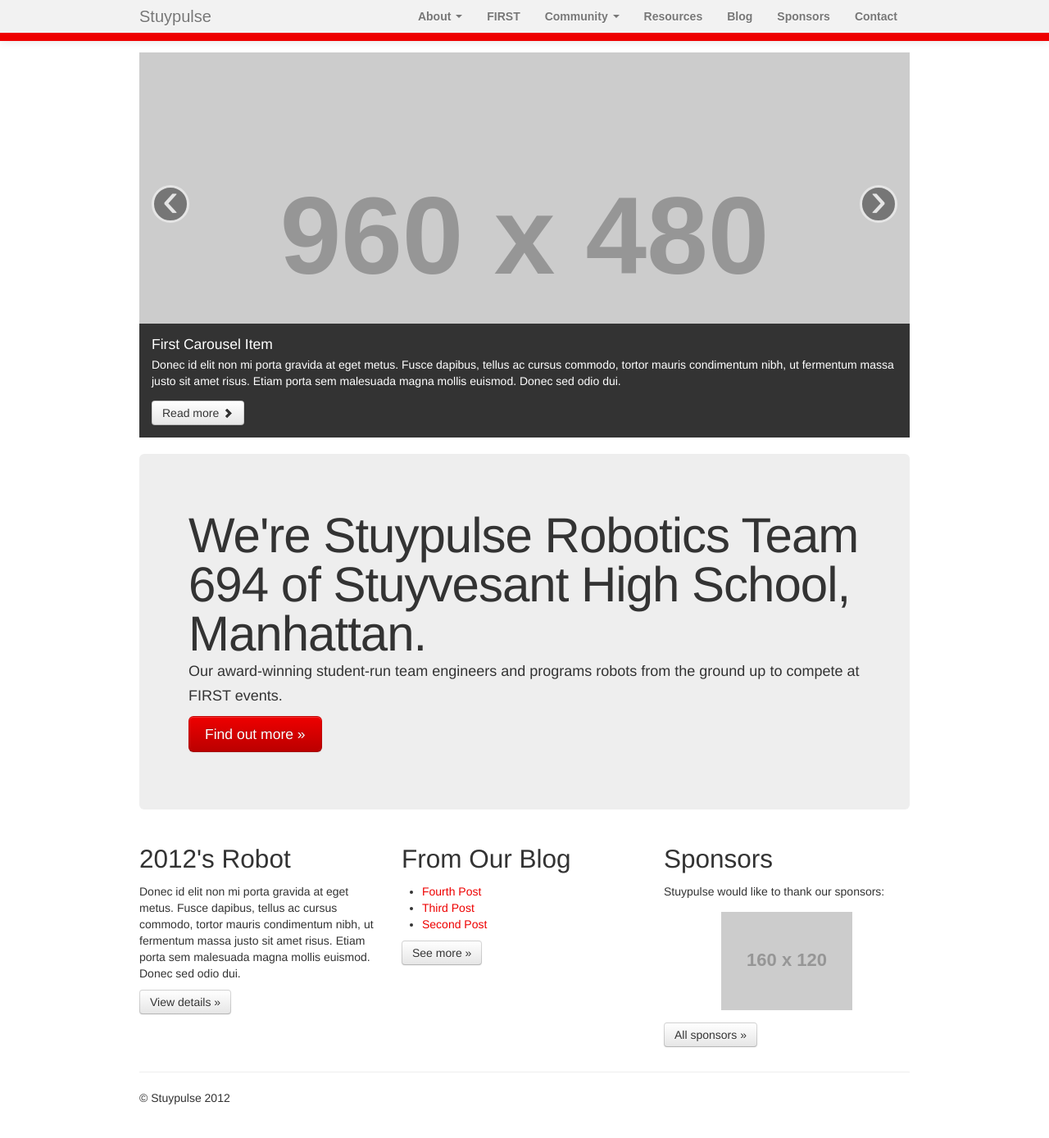
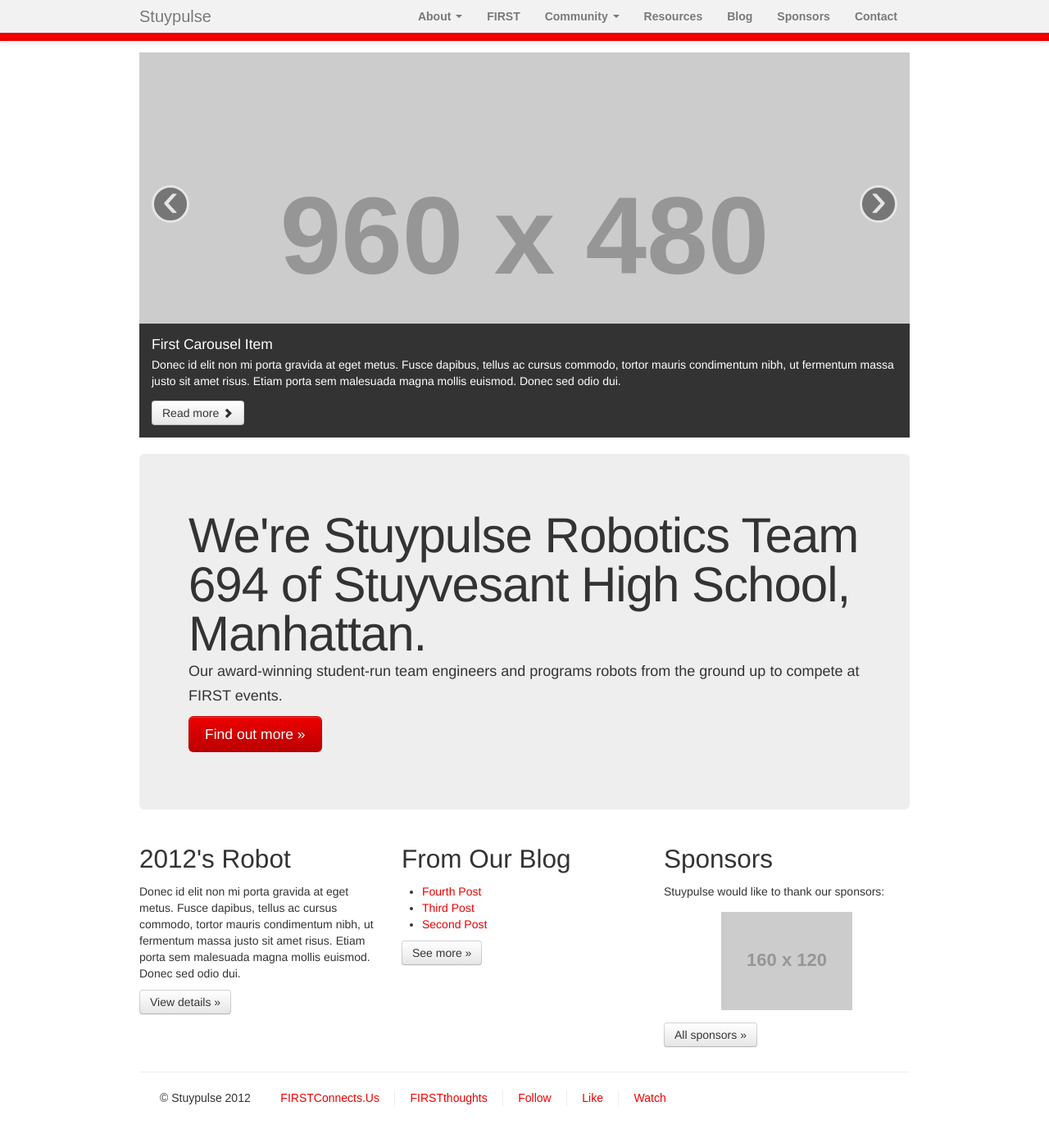
Before and after one commit to StuyPulse/team694.github.io, a Jekyll site: the page built from index.html, in a window 1280 px wide and 1400 px high, scrolled down 6 px. Shown: the top 1389 px of the window at 82% size. Built offline with Jekyll 4.4.1, drawn with Linux system fonts in a browser that asks for light colours; nearby versions of some CDN libraries.

Commit message:
Add footer nav. Closes #8.

```diff
--- a/_layouts/default.html
+++ b/_layouts/default.html
@@ -33,7 +33,16 @@
             <hr>
 
             <footer>
-                <p>&copy; Stuypulse 2012</p>
+                <div class="footer-nav">
+                    <ul>
+                        <li>&copy; Stuypulse 2012</li>
+                        <li><a href="http://firstconnects.us/">FIRSTConnects.Us</a></li>
+                        <li><a href="http://firstthoughts.org/">FIRSTthoughts</a></li>
+                        <li><a href="http://twitter.com/StuyPulseRobots">Follow</a></li>
+                        <li><a href="http://www.facebook.com/pages/Stuypulse-Team-694/81277690973">Like</a></li>
+                        <li><a href="http://www.youtube.com/stuy694">Watch</a></li>
+                    </ul>
+                </div>
             </footer>
 
         </div> <!-- /container -->
--- a/css/main.css
+++ b/css/main.css
@@ -30,3 +30,28 @@
 .history_link
 {
 }
+
+/* Footer nav style adapted from http://www.controlgroup.com/ */
+.footer-nav {
+  display: block;
+  margin-top: 10px;
+  font-family: "europa", sans-serif;
+}
+.footer-nav ul {
+  list-style: none;
+}
+.footer-nav ul li:first-child {
+  padding-left: 0;
+  padding-right: 2%;
+  border-right: 0px;
+}
+.footer-nav ul li {
+  float: left;
+  padding-left: 2%;
+  padding-right: 2%;
+  border-right: 1px solid #EEE;
+}
+.footer-nav ul li:last-child {
+  padding-right: 0;
+  border-right: 0;
+}
```
